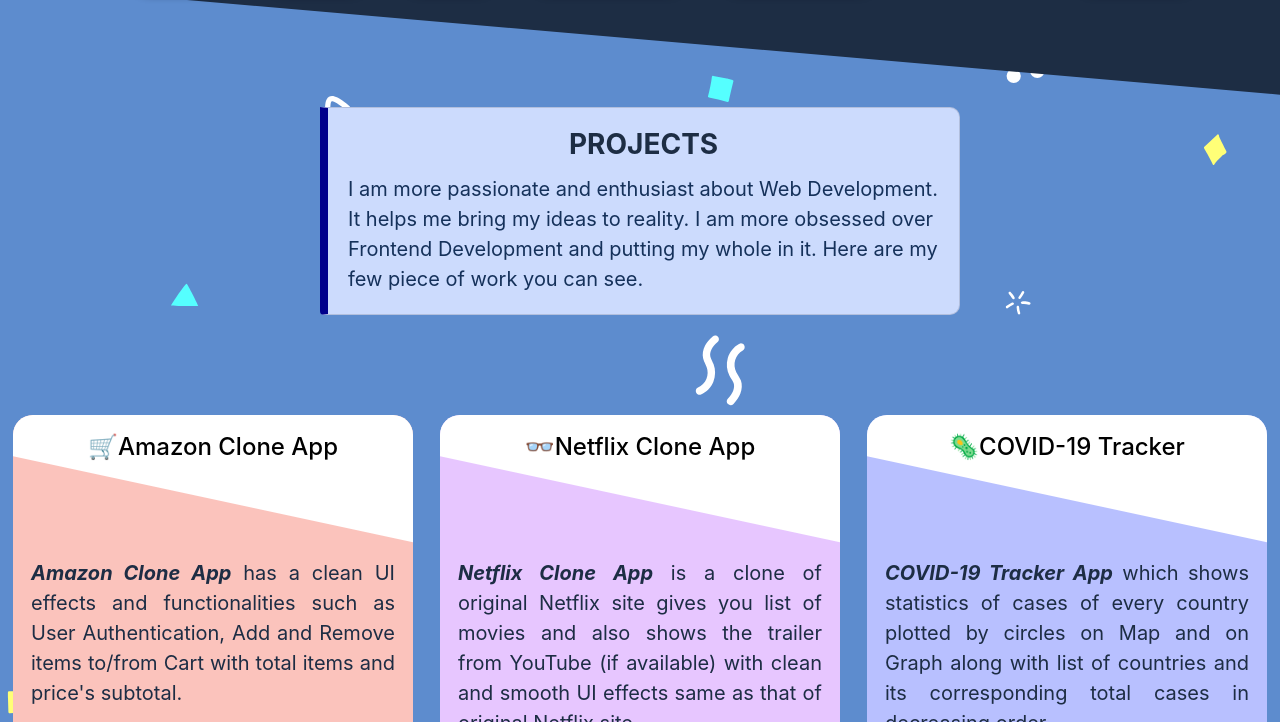
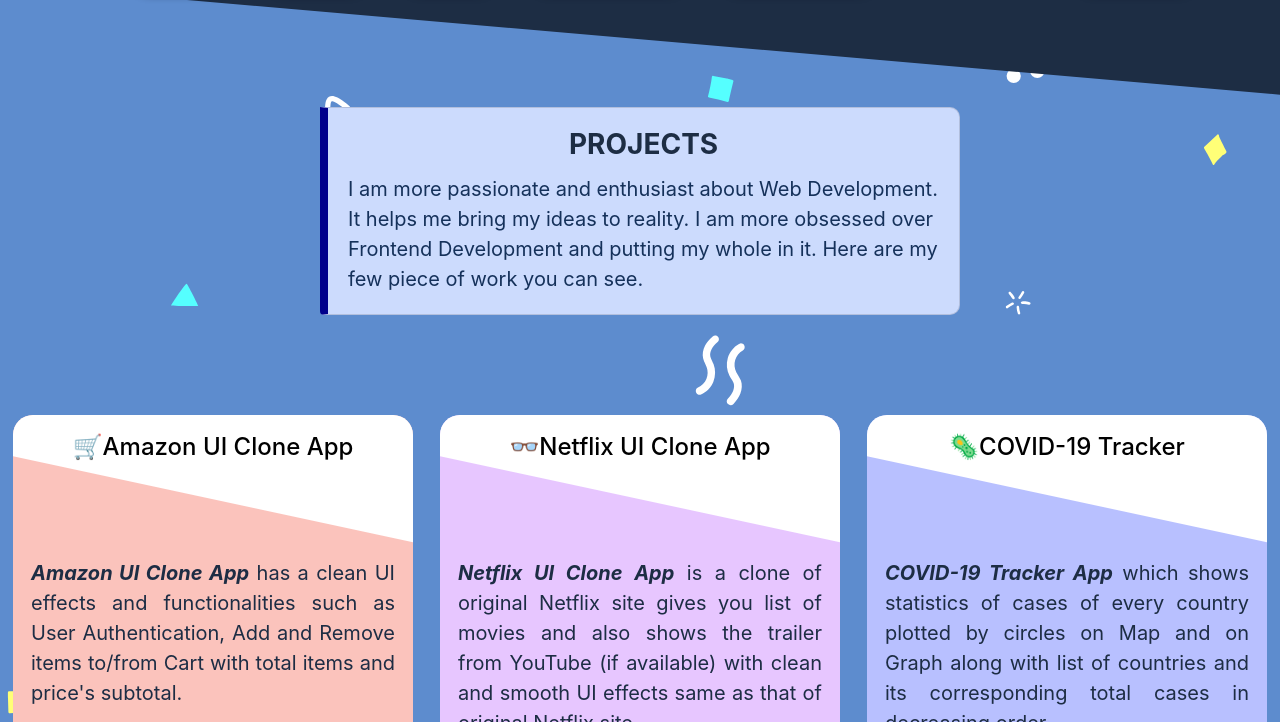
Before and after one commit to Yola21/Portfolio-Website, a plain HTML site: page projects.html in a window 1280 px wide. Shown: the part 78-800 px from the top of the page. Drawn offline with nearby package versions, Linux system fonts and the light colour scheme.

Commit message:
Update projects.html

```diff
--- a/projects.html
+++ b/projects.html
@@ -56,9 +56,9 @@
                     </svg>
                 </div>
                 <div class="project-detailsInfo">
-                    <h4> 🛒Amazon Clone App </h4>
+                    <h4> 🛒Amazon UI Clone App </h4>
                     <p>
-                        <strong><em>Amazon Clone App</em></strong> has a clean UI effects and
+                        <strong><em>Amazon UI Clone App</em></strong> has a clean UI effects and
                         functionalities such as User Authentication, Add and Remove
                         items to/from Cart with total items and price's subtotal.
                     </p>
@@ -73,9 +73,9 @@
                     </svg>
                 </div>
                 <div class="project-detailsInfo">
-                    <h4> 👓Netflix Clone App </h4>
+                    <h4> 👓Netflix UI Clone App </h4>
                     <p>
-                        <strong><em>Netflix Clone App</em></strong> is a clone of original Netflix site gives you list of movies and also
+                        <strong><em>Netflix UI Clone App</em></strong> is a clone of original Netflix site gives you list of movies and also
                         shows the trailer from YouTube (if available) with clean and
                         smooth UI effects same as that of original Netflix site.
                     </p>
```
